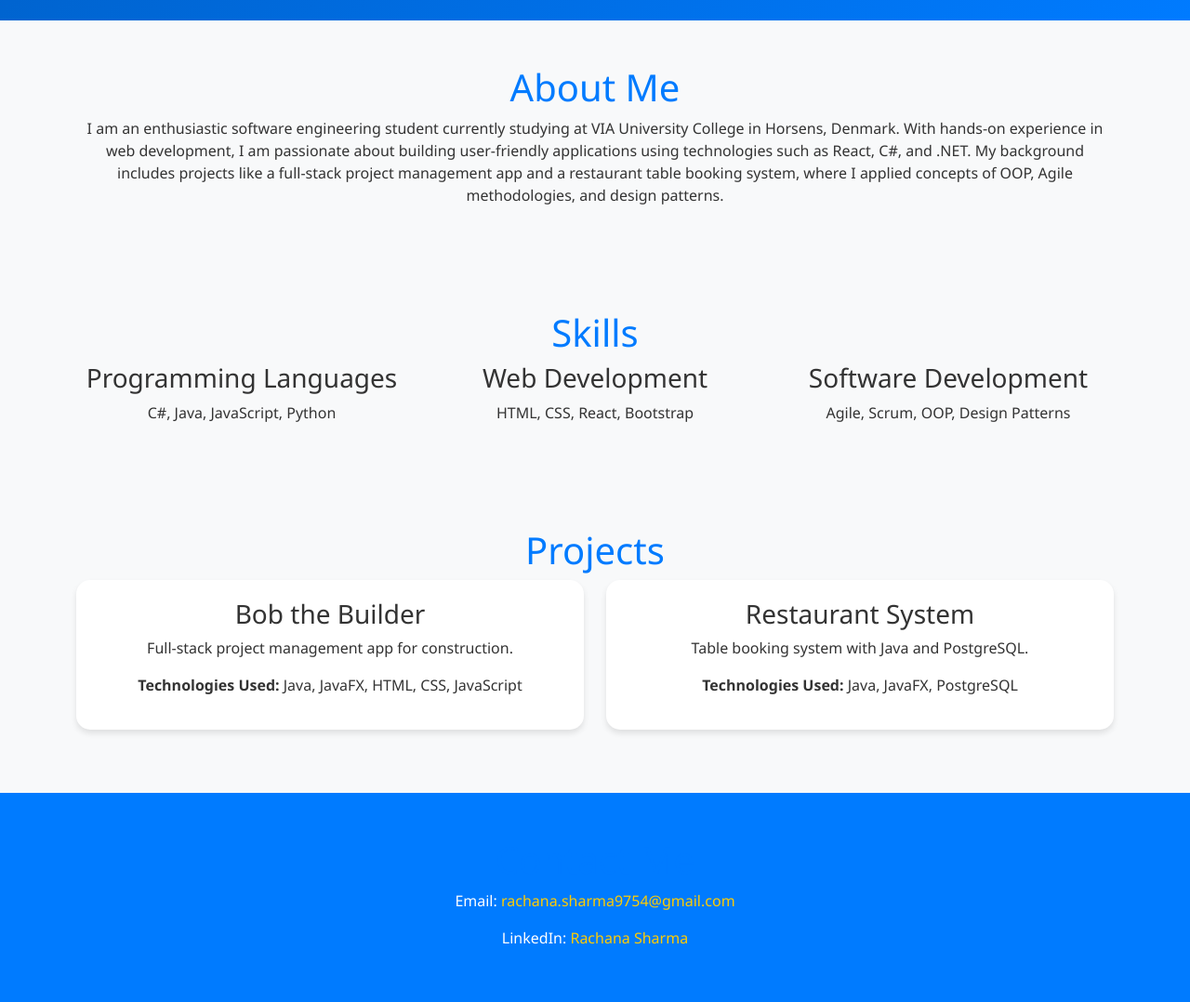
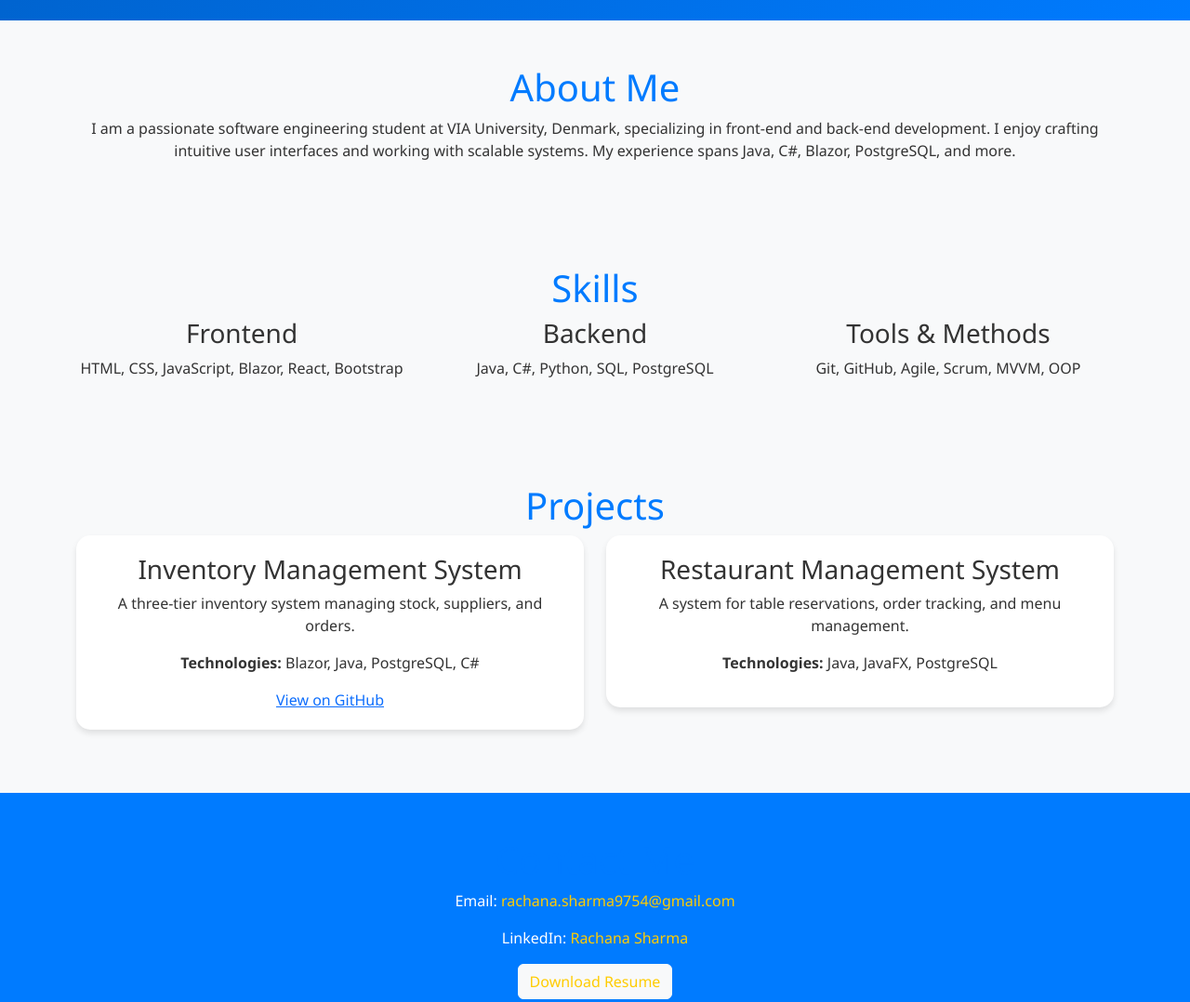
Before and after one commit to RachuSharma/Portfolio, a plain HTML site: page index.html in a window 1280 px wide. Shown: the part 840-1918 px from the top of the page at 93% size. Drawn offline with nearby package versions, Linux system fonts and the light colour scheme.

Commit message:
Added resume file

```diff
--- a/index.html
+++ b/index.html
@@ -4,18 +4,14 @@
   <meta charset="UTF-8">
   <meta name="viewport" content="width=device-width, initial-scale=1.0">
   <title>Rachana Sharma - Portfolio</title>
-  <!-- Bootstrap CSS -->
   <link href="https://cdn.jsdelivr.net/npm/bootstrap@5.3.0-alpha1/dist/css/bootstrap.min.css" rel="stylesheet">
-  <!-- Custom CSS -->
   <link rel="stylesheet" href="styles.css">
 </head>
 <body>
-
-  <!-- Navbar -->
-  <nav class="navbar navbar-expand-lg navbar-light bg-light sticky-top">
+  <nav class="navbar navbar-expand-lg navbar-dark bg-primary sticky-top">
     <div class="container-fluid">
-      <a class="navbar-brand" href="#">Rachana's Portfolio</a>
-      <button class="navbar-toggler" type="button" data-bs-toggle="collapse" data-bs-target="#navbarNav" aria-controls="navbarNav" aria-expanded="false" aria-label="Toggle navigation">
+      <a class="navbar-brand" href="#">Rachana Sharma</a>
+      <button class="navbar-toggler" type="button" data-bs-toggle="collapse" data-bs-target="#navbarNav">
         <span class="navbar-toggler-icon"></span>
       </button>
       <div class="collapse navbar-collapse" id="navbarNav">
@@ -29,73 +25,60 @@
     </div>
   </nav>
 
-  <!-- Header Section -->
   <header class="header text-center">
     <h1>Hello! I'm <span>Rachana Sharma</span></h1>
-    <p>Software Engineering Student | Web Developer | Learning React, C#, .NET, and Java</p>
+    <p>Software Engineering Student | Full-Stack Developer | UI Enthusiast</p>
     <a href="#projects" class="btn btn-outline-light">View My Work</a>
   </header>
 
-  <!-- About Section -->
   <section id="about" class="container text-center py-5">
     <h2>About Me</h2>
-    <p>I am an enthusiastic software engineering student currently studying at VIA University College in Horsens, Denmark. With hands-on experience in web development, I am passionate about building user-friendly applications using technologies such as React, C#, and .NET. My background includes projects like a full-stack project management app and a restaurant table booking system, where I applied concepts of OOP, Agile methodologies, and design patterns.</p>
+    <p>I am a passionate software engineering student at VIA University, Denmark, specializing in front-end and back-end development.
+       I enjoy crafting intuitive user interfaces and working with scalable systems. My experience spans Java, C#, Blazor, PostgreSQL, and more.</p>
   </section>
 
-  <!-- Skills Section -->
   <section id="skills" class="skills-section text-center py-5 bg-light">
     <div class="container">
       <h2>Skills</h2>
       <div class="row">
-        <div class="col-md-4">
-          <h3>Programming Languages</h3>
-          <p>C#, Java, JavaScript, Python</p>
+        <div class="col-md-4"><h3>Frontend</h3><p>HTML, CSS, JavaScript, Blazor, React, Bootstrap</p></div>
+        <div class="col-md-4"><h3>Backend</h3><p>Java, C#, Python, SQL, PostgreSQL</p></div>
+        <div class="col-md-4"><h3>Tools & Methods</h3><p>Git, GitHub, Agile, Scrum, MVVM, OOP</p></div>
+      </div>
+    </div>
+  </section>
+
+  <section id="projects" class="container text-center py-5">
+    <h2>Projects</h2>
+    <div class="row">
+      <div class="col-md-6">
+        <div class="project">
+          <h3>Inventory Management System</h3>
+          <p>A three-tier inventory system managing stock, suppliers, and orders.</p>
+          <p><strong>Technologies:</strong> Blazor, Java, PostgreSQL, C#</p>
+          <a href="https://github.com/bibek344326-viaSTE/SEP3_REPO" target="_blank">View on GitHub</a>
         </div>
-        <div class="col-md-4">
-          <h3>Web Development</h3>
-          <p>HTML, CSS, React, Bootstrap</p>
-        </div>
-        <div class="col-md-4">
-          <h3>Software Development</h3>
-          <p>Agile, Scrum, OOP, Design Patterns</p>
+      </div>
+      <div class="col-md-6">
+        <div class="project">
+          <h3>Restaurant Management System</h3>
+          <p>A system for table reservations, order tracking, and menu management.</p>
+          <p><strong>Technologies:</strong> Java, JavaFX, PostgreSQL</p>
         </div>
       </div>
     </div>
   </section>
 
-  <!-- Projects Section -->
-  <section id="projects" class="container text-center py-5">
-    <h2>Projects</h2>
-    <div class="row">
-      <div class="col-md-6">
-        <div class="project">
-          <h3>Bob the Builder</h3>
-          <p>Full-stack project management app for construction.</p>
-          <p><strong>Technologies Used:</strong> Java, JavaFX, HTML, CSS, JavaScript</p>
-        </div>
-      </div>
-      <div class="col-md-6">
-        <div class="project">
-          <h3>Restaurant System</h3>
-          <p>Table booking system with Java and PostgreSQL.</p>
-          <p><strong>Technologies Used:</strong> Java, JavaFX, PostgreSQL</p>
-        </div>
-      </div>
-    </div>
-  </section>
-
-  <!-- Contact Section -->
   <section id="contact" class="contact-section py-5">
     <div class="container text-center">
       <h2>Contact Me</h2>
       <p>Email: <a href="mailto:rachana.sharma9754@gmail.com">rachana.sharma9754@gmail.com</a></p>
-      <p>LinkedIn: <a href="https://linkedin.com/in/Rachana-Sharma-rac" target="_blank">Rachana Sharma</a></p>
+      <p>LinkedIn: <a href="https://www.linkedin.com/in/rachusharma/" target="_blank">Rachana Sharma</a></p>
+      <a href="files/Rachana_CV.pdf" download class="btn btn-light">Download Resume</a>
     </div>
   </section>
 
-  <!-- Bootstrap JS -->
   <script src="https://cdn.jsdelivr.net/npm/bootstrap@5.3.0-alpha1/dist/js/bootstrap.bundle.min.js"></script>
-  <!-- Custom JS -->
   <script src="scripts.js"></script>
 </body>
 </html>
```
Also changed, not shown: 1 other file.
